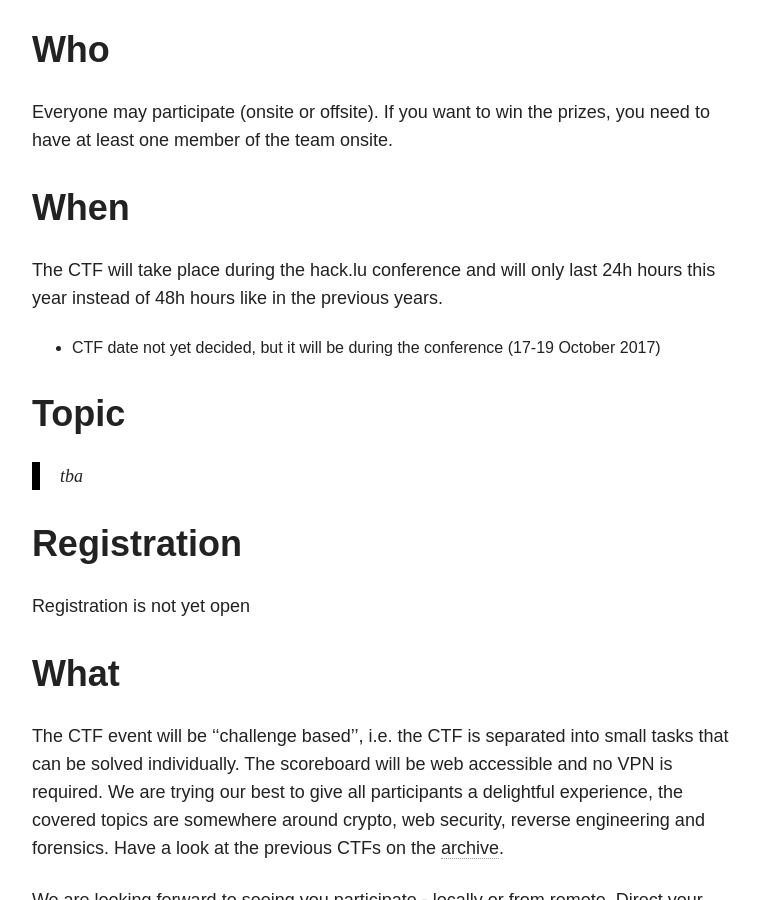
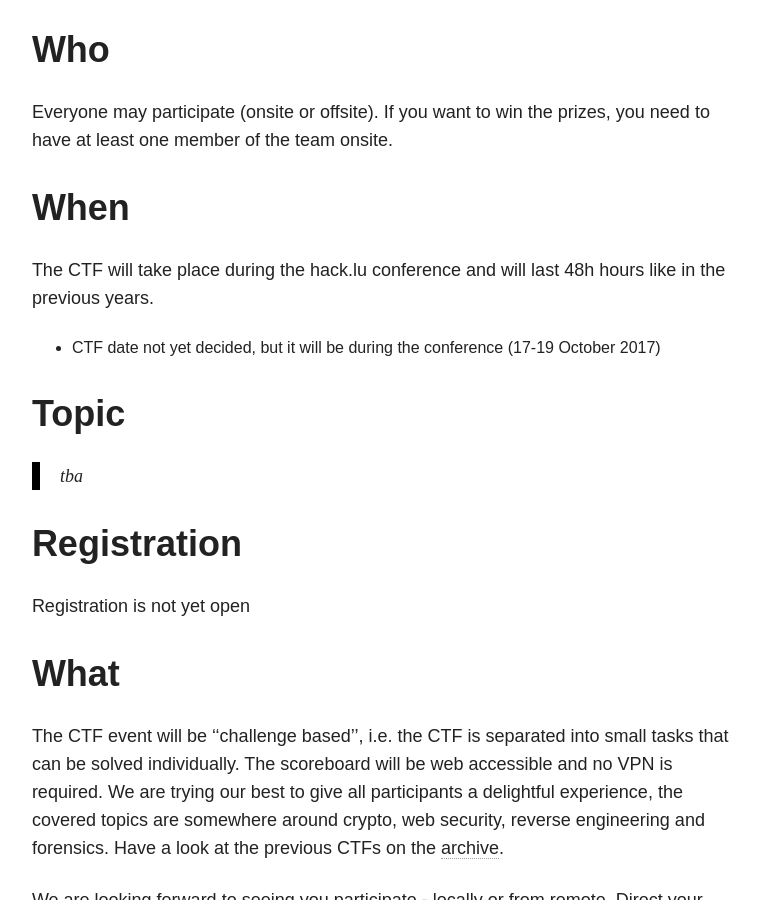
Before and after one commit to adulau/hack-lu-2017, a Jekyll site: the page built from ctf/index.md, in a window 1280 px wide and 900 px high, scrolled down 1414 px. Shown: the whole window, without its empty margins (254-1014 px from the left). Built offline with Jekyll 4.4.1, drawn with Linux system fonts in a browser that asks for light colours; nearby versions of some CDN libraries.

Commit message:
Update index.md
updated CTF duration

```diff
--- a/ctf/index.md
+++ b/ctf/index.md
@@ -20,7 +20,7 @@
 
 # When
 
-The CTF will take place during the hack.lu conference and will only last 24h hours this year instead of 48h hours like in the previous years.
+The CTF will take place during the hack.lu conference and will last 48h hours like in the previous years.
 
 * CTF date not yet decided, but it will be during the conference (17-19 October 2017)
 
```
